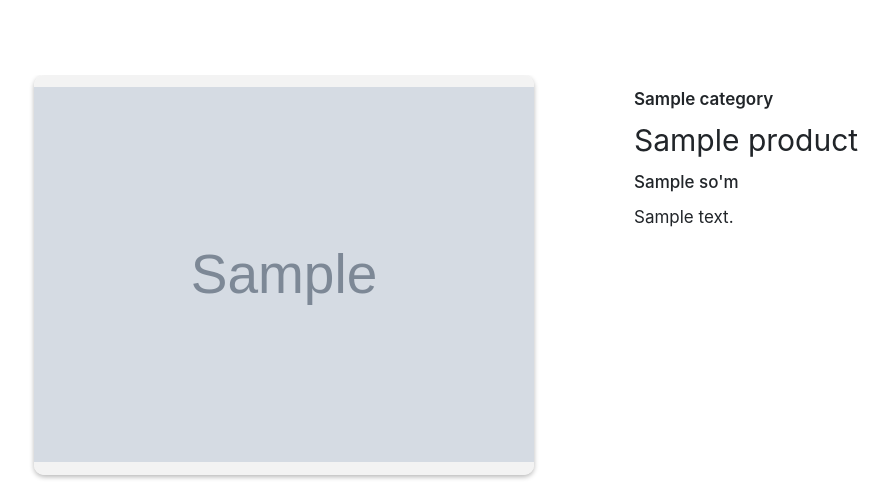
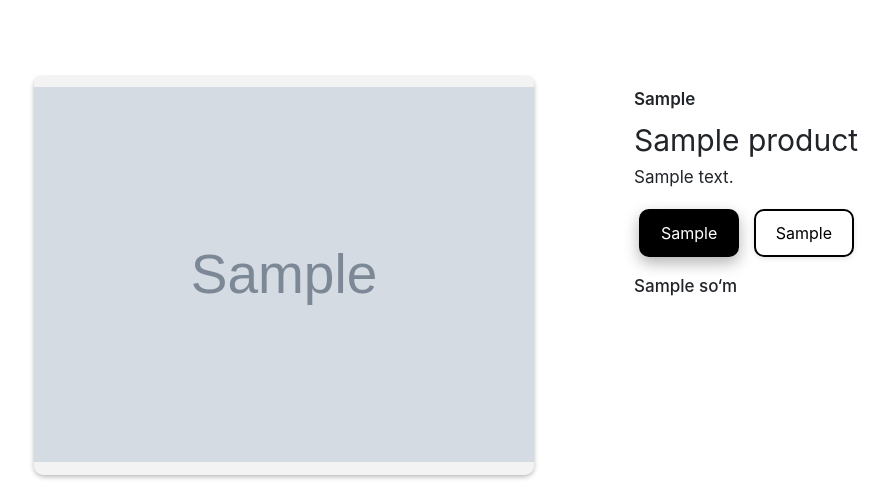
Before and after one commit to WaddJaloloff/RedOne, a Django app: template app/templates/product-detail.html in a window 1280 px wide. Shown: the part 88-583 px from the top of the page, without its empty margins (51-940 px from the left). Run offline with Django 3.2, Linux system fonts and the light colour scheme; the template is opened without the code that fills it: most values are stand-ins (such as "Sample title", 1, 10 or a date in 2020); grey boxes marked "Sample" are stand-in pictures; some libraries are stand-ins or nearby versions.

Commit message:
product detailga size qoshildi

```diff
--- a/app/admin.py
+++ b/app/admin.py
@@ -4,13 +4,13 @@ from .models import Product, Categories
 
 class ProductAdmin(admin.ModelAdmin):
     list_display = ['id', 'name_uz', 'about_uz']
-    search_fields = ['name', 'price', 'about']
+    search_fields = ['name1', 'price1', 'about_uz']
 
 admin.site.register(Product, ProductAdmin)
 
 
 class CategoryAdmin(admin.ModelAdmin):
-    list_display = ['id', 'category']
-    search_fields = ['category']
+    list_display = ['id', 'category_uz', 'category_ru']
+    search_fields = ['category_uz', 'category_ru']
 
 admin.site.register(Categories, CategoryAdmin)
--- a/app/static/app/style.css
+++ b/app/static/app/style.css
@@ -420,7 +420,7 @@ a:hover {
   line-height: 35px;
 }
 
-.detail-price {
+.price {
   font-size: 17px;
   line-height: 18px;
   font-weight: 500;
@@ -447,7 +447,7 @@ a:hover {
     margin-bottom: -0;
     margin-right: -0;
     flex-wrap: wrap;
-    justify-content: flex-start;
+    justify-content: center;
   }
 
   .item-product {
@@ -479,6 +479,7 @@ a:hover {
 
   .category-item {
     padding: 20px 0;
+    text-align: center;
   }
 
   .category-item {
@@ -586,3 +587,27 @@ select:focus {
     max-width: 105px;
   }
 }
+
+.size-box {
+  display: inline-block;
+  padding: 10px 20px;
+  margin: 5px;
+  border: 2px solid #000;
+  border-radius: 10px;
+  cursor: pointer;
+  background-color: #fff;
+  color: #000;
+  transition: all 0.3s ease;
+  box-shadow: 0 2px 5px rgba(0,0,0,0.1);
+  transform: translateY(0);
+}
+
+.size-box:hover {
+  box-shadow: 0 4px 10px rgba(0,0,0,0.2);
+}
+
+.size-box.active {
+  background-color: #000;
+  color: #fff;
+  box-shadow: 0 6px 15px rgba(0, 0, 0, 0.3);
+}
--- a/app/templates/product-detail.html
+++ b/app/templates/product-detail.html
@@ -64,10 +64,23 @@
                     <img src="{{product.image.url}}" alt="">
                 </div>
                 <div class="detail-right">
-                <p class="detail-category">{{product.category}}</p>
+                <p class="detail-category">{{product.category_uz}}</p>
                 <h3 class="detail-heading">{{product.name_uz}}</h3>
-                <p class="detail-price">{{product.formatted_price1 }} so'm</p>
                 <p class="detail-desc">{{product.about_uz}}</p>
+                <div class="sizes">
+                    <div class="size-box active" onclick="selectSize(this, '{{ product.formatted_price1 }}')">
+                      {{ product.size1 }}
+                    </div>
+
+                    {% if product.size2 %}
+                      <div class="size-box" onclick="selectSize(this, '{{ product.formatted_price2 }}')">
+                        {{ product.size2 }}
+                      </div>
+                    {% endif %}
+                  </div>
+
+                  <p class="price" id="price">{{ product.formatted_price1 }} so‘m</p>
+
                 </div>
             </div>
         </div>
@@ -116,6 +129,19 @@
             </div>
         </div>
     </footer>
+    <script>
+        function selectSize(element, price) {
+          // Barcha size-box elementlaridan 'active' klassini olib tashlaymiz
+          document.querySelectorAll('.size-box').forEach(el => el.classList.remove('active'));
+
+          // Faol tanlangan elementga 'active' klassini qo‘shamiz
+          element.classList.add('active');
+
+          // Narxni yangilaymiz
+          document.getElementById('price').innerText = price + " so‘m";
+        }
+      </script>
+
 
 </body>
 
--- a/app/templates/products.html
+++ b/app/templates/products.html
@@ -61,9 +61,9 @@
             <ul class="products-category">
                 <!-- Category shablon -->
                 {% for category in categories %}
-                <li class="category-item" id="{{ category.category }}">
+                <li class="category-item" id="{{ category.category_uz }}">
                     <!-- Category ismi -->
-                    <h2 class="category-heading">{{ category.category }}</h2>
+                    <h2 class="category-heading">{{ category.category_uz }}</h2>
                     <div class="product-wrapper">
                         {% for product in products %}
                         {% if product.category == category %}
```
Also changed, not shown: app/models.py (+10 -2 lines), app/templates/home.html (+19 -18 lines), app/views.py (+15 -5 lines), app/migrations/0005_rename_category_categories_category_ru_and_more.py (added), db.sqlite3, media/8697926023774-removebg-preview.webp (added), media/images/8697926023774-removebg-preview_1.webp (added), media/images/BgSub_clipboard_1.png (added), media/images/BgSub_clipboard_2.png (added), media/images/BgSub_clipboard_3.png (added), media/redist.png (added).
